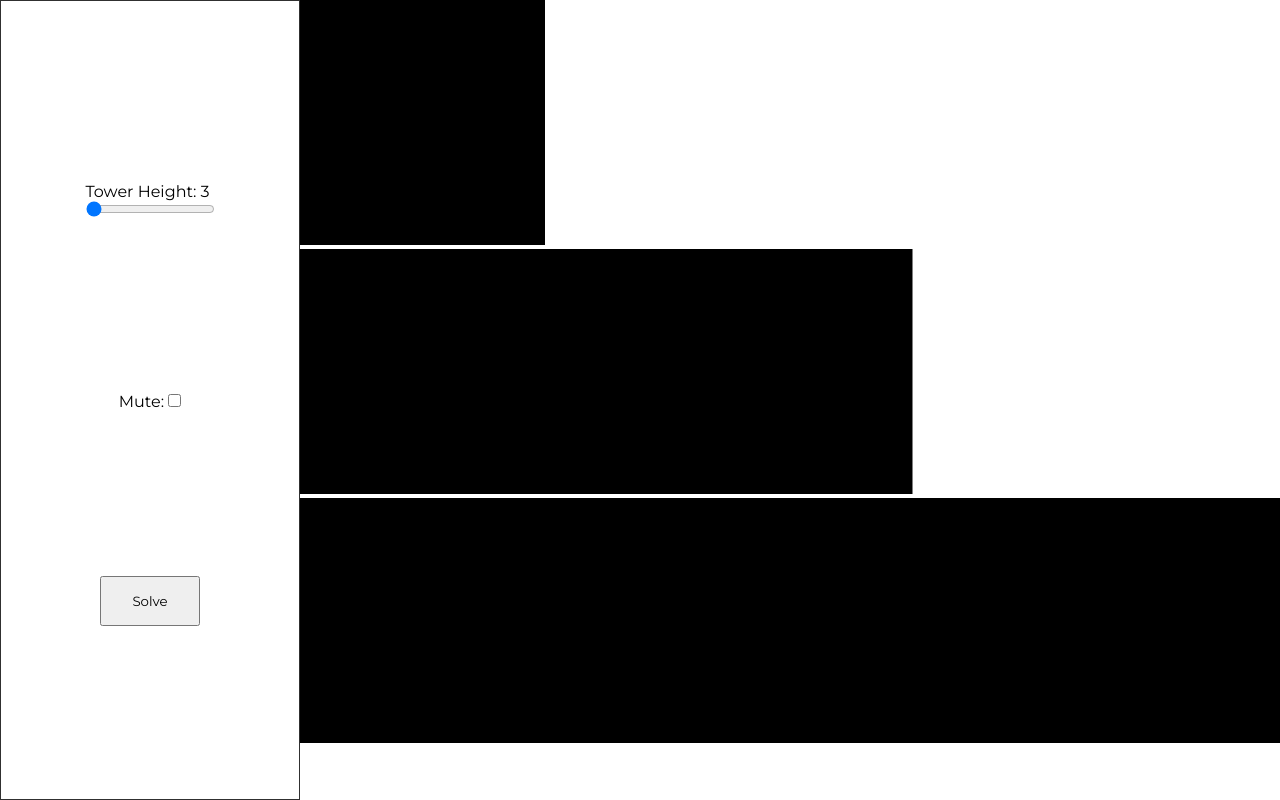
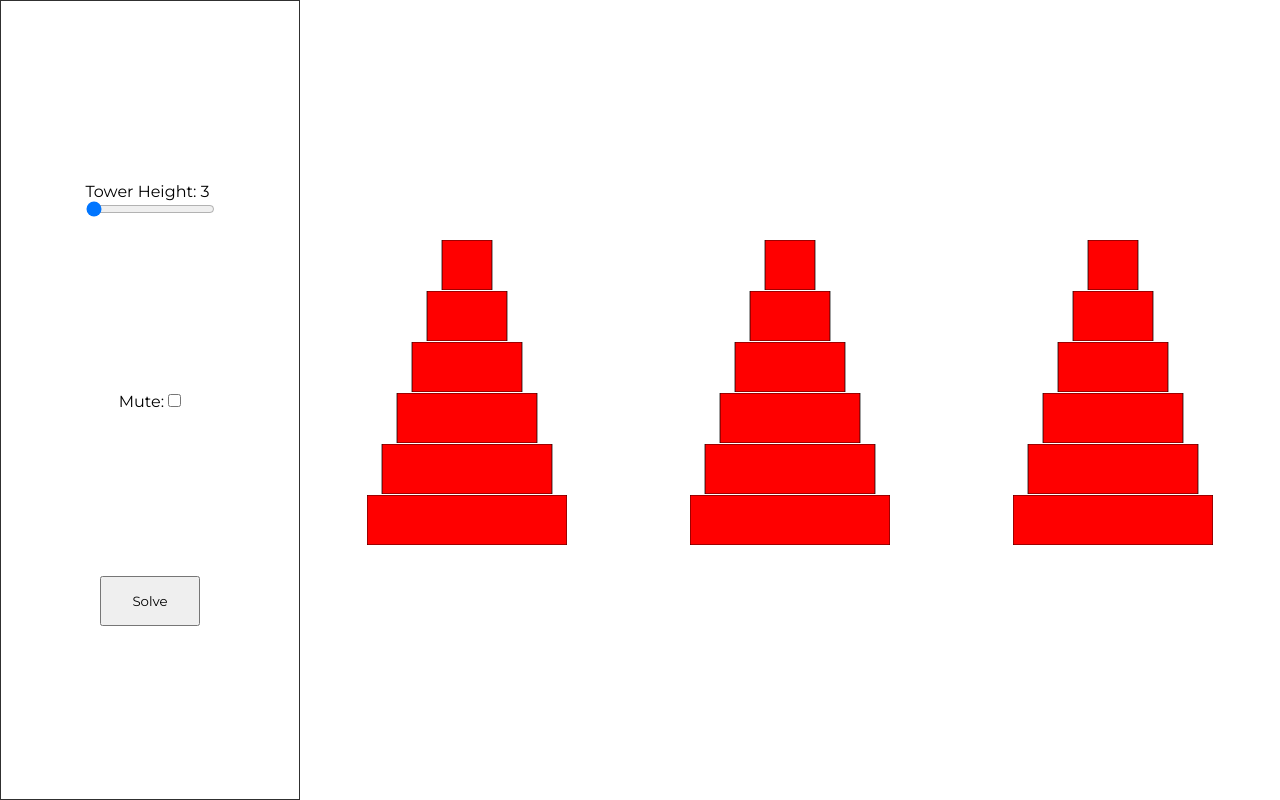
Before and after one commit to elliot-chung/musical-tower-of-hanoi, a React (Create React App) app: page / in a window 1280 px wide. Built offline with nearby package versions, Linux system fonts and the light colour scheme.

Commit message:
added towers and styling for them

```diff
--- a/src/App.js
+++ b/src/App.js
@@ -57,10 +57,31 @@ function ControlBar({height, setHeight, mute, setMute, solving, setSolving}) {
 
 function Display(props) {
   return (
-    <div>
-      <Block tHeight="3" width="1" tower="1"/>
-      <Block tHeight="3" width="2" tower="1"/>
-      <Block tHeight="3" width="3" tower="1"/>
+    <div className="display">
+      <div className="first tower">
+        <Block tHeight="6" width="1" tower="1"/>
+        <Block tHeight="6" width="2" tower="1"/>
+        <Block tHeight="6" width="3" tower="1"/>
+        <Block tHeight="6" width="4" tower="1"/>
+        <Block tHeight="6" width="5" tower="1"/>
+        <Block tHeight="6" width="6" tower="1"/>
+      </div>
+      <div className="second tower">
+        <Block tHeight="6" width="1" tower="1"/>
+        <Block tHeight="6" width="2" tower="1"/>
+        <Block tHeight="6" width="3" tower="1"/>
+        <Block tHeight="6" width="4" tower="1"/>
+        <Block tHeight="6" width="5" tower="1"/>
+        <Block tHeight="6" width="6" tower="1"/>
+      </div>
+      <div className="third tower">
+        <Block tHeight="6" width="1" tower="1"/>
+        <Block tHeight="6" width="2" tower="1"/>
+        <Block tHeight="6" width="3" tower="1"/>
+        <Block tHeight="6" width="4" tower="1"/>
+        <Block tHeight="6" width="5" tower="1"/>
+        <Block tHeight="6" width="6" tower="1"/>
+      </div>
     </div>
   )
 }
@@ -68,9 +89,13 @@ function Display(props) {
 function Block({tHeight, width}) {
   const pWidth = 1000 + ((width-1)/(tHeight-1))*3000;
   return (
-    <svg viewBox="0 0 4000 1000">
+    <svg viewBox={`0 0 4000 1000`} className="block" >
       <rect
-        x="0" y="0"
+        x={2000-pWidth/2} y="0"
+        fill="red"
+        stroke="black"
+        strokeWidth="15"
+        radius="20"
         width={pWidth} height="100%" />
     </svg>
   )
--- a/src/index.css
+++ b/src/index.css
@@ -10,6 +10,7 @@
 
 main {
     margin-left: 300px;
+
 }
 
 .sidebar {
@@ -30,3 +31,30 @@ main {
     height: 50px;
     width: 100px;
 }
+
+.block {
+    width: auto;
+    height: auto;
+    max-height: 50px;
+}
+
+.tower {
+    flex-basis: 100%;
+    display: grid;
+    grid-template-columns: 100%;
+    row-gap: 1px;
+    justify-items: center;
+}
+
+.display {
+    position: relative;
+    top: 30vh;
+    display: flex;
+    margin-left: 10px;
+    margin-right: 10px;
+    gap: 10px;
+    /* justify-content: center; */
+    /* align-items: center; */
+    /* justify-items: center; */
+
+}
```
